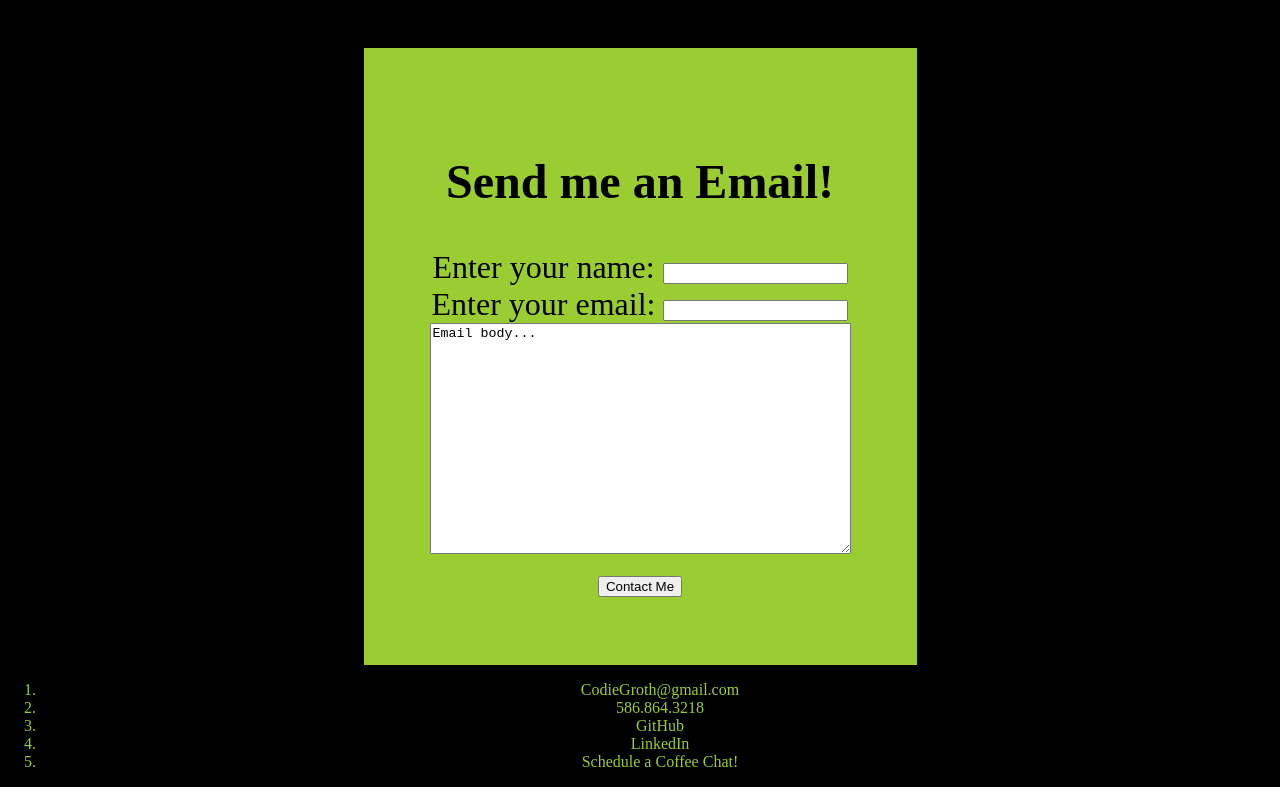
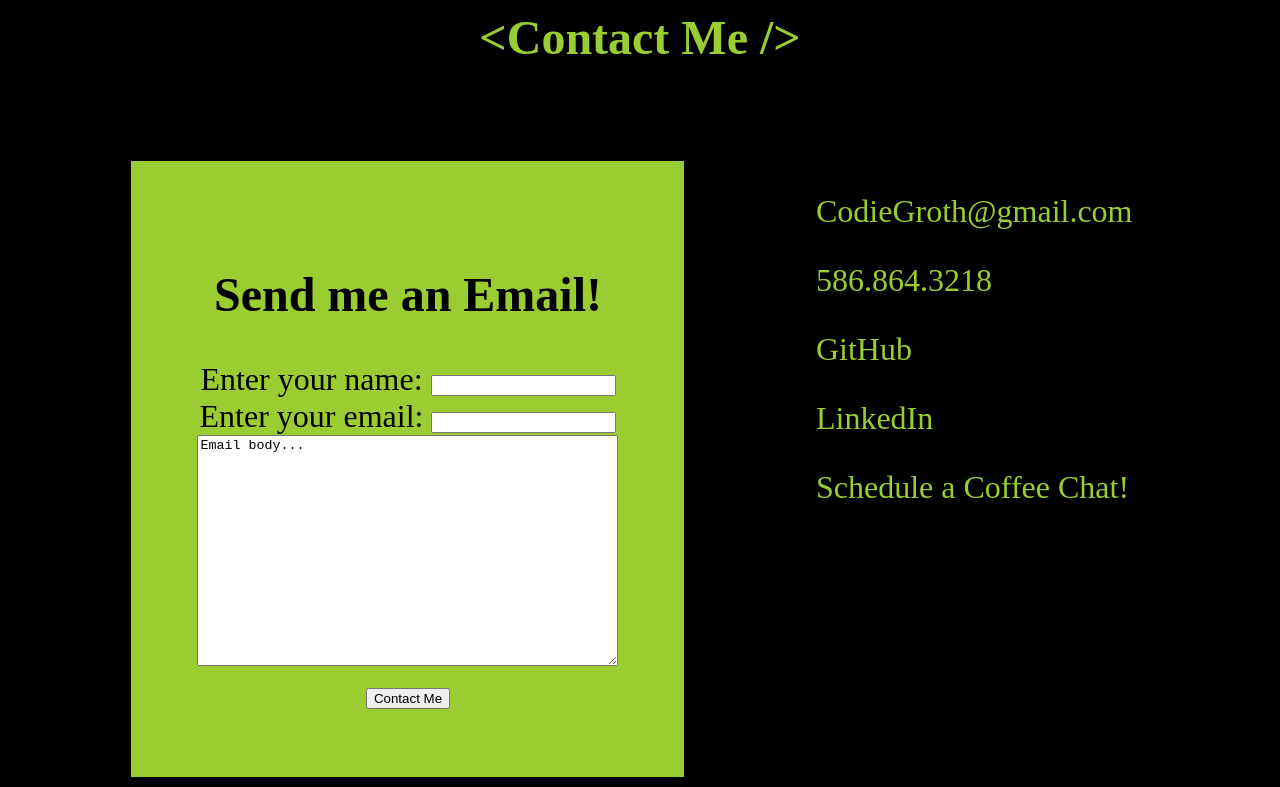
Before and after one commit to codiemaureen/codieCodes, a Next.js app: page / in a window 1280 px wide. Shown: the part 1635-2422 px from the top of the page. Built offline with nearby package versions, Linux system fonts and the light colour scheme.

Commit message:
Adding Contact list

```diff
--- a/src/app/component/ContactMe.jsx
+++ b/src/app/component/ContactMe.jsx
@@ -5,24 +5,27 @@ const ContactMe = () => {
   return (
     <div className={styles.contactContainer}>
      <h2 className={styles.contactHeader}>{'<contact me />'}</h2>
+     <div className={styles.contactFlex}>
      <ContactForm />
-     <ol className="contactList">
-      <li className="contactitems">
+
+     <ol className={styles.contactList}>
+      <li className={styles.contactItem}>
        CodieGroth@gmail.com
       </li>
-      <li className="contactitems">
+      <li className={styles.contactItem}>
        586.864.3218
       </li>
-      <li className="contactitems">
+      <li className={styles.contactItem}>
        GitHub
       </li>
-      <li className="contactitems">
+      <li className={styles.contactItem}>
        LinkedIn
       </li>
-      <li className="contactitems">
+      <li className={styles.contactItem}>
        Schedule a Coffee Chat!
       </li>
      </ol>
+     </div>
     </div>
   )
 }
--- a/src/app/component/ContactMe.module.css
+++ b/src/app/component/ContactMe.module.css
@@ -5,16 +5,26 @@
 }
 
 .contactHeader{
+ /* width: 100%; */
+ margin: auto;
+ padding: 6rem;
  font-size: 3rem;
  text-transform: capitalize;
 }
 
-.form{
- background-color: yellowgreen;
- color: black;
- display: table;
- margin: auto;
- padding: 2em;
- border: 2px solid yellowgreen;
- font-size: 2rem;
+.contactFlex{
+ display: flex;
+ justify-content: space-evenly;
 }
+
+.contactList{
+ text-align: start;
+ list-style-type: none;
+ padding: 0;
+}
+
+.contactItem {
+ font-size: 2em;
+ padding: 1rem;
+ padding-left: 0;
+}
```
